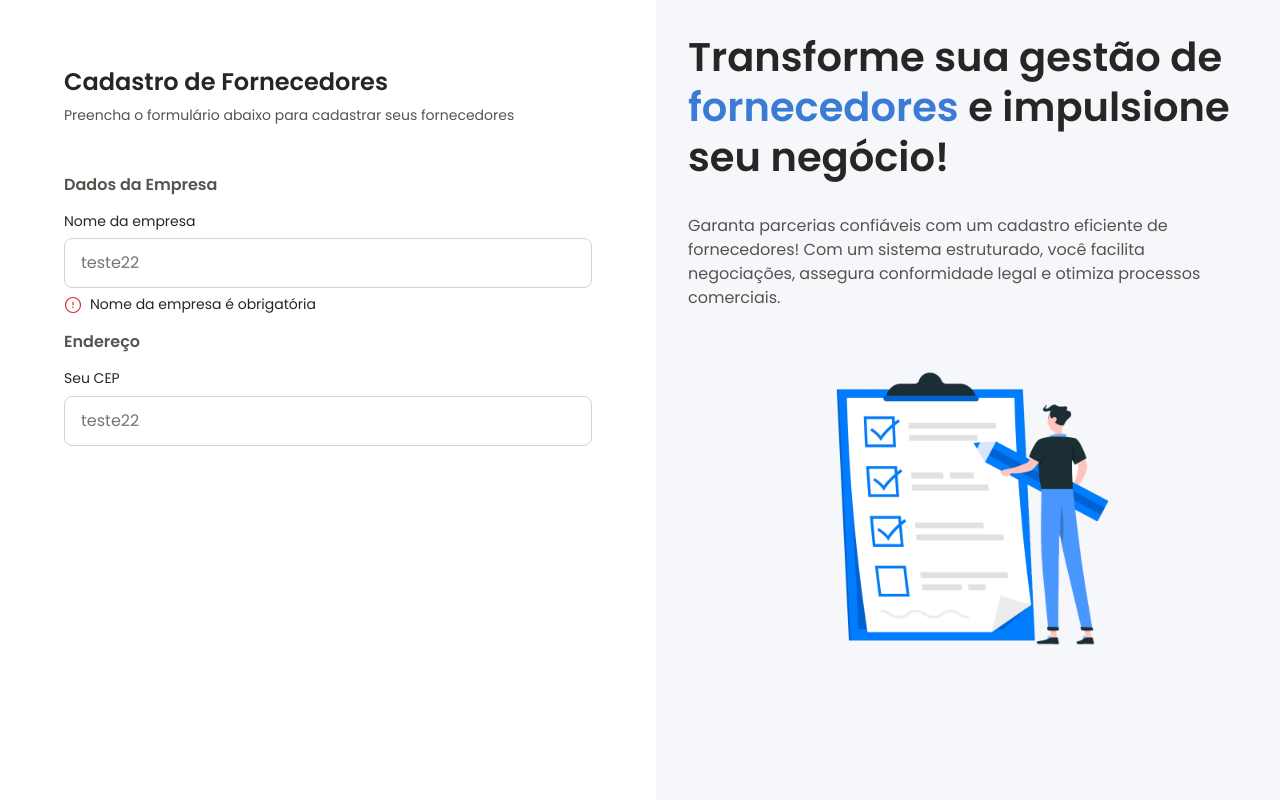
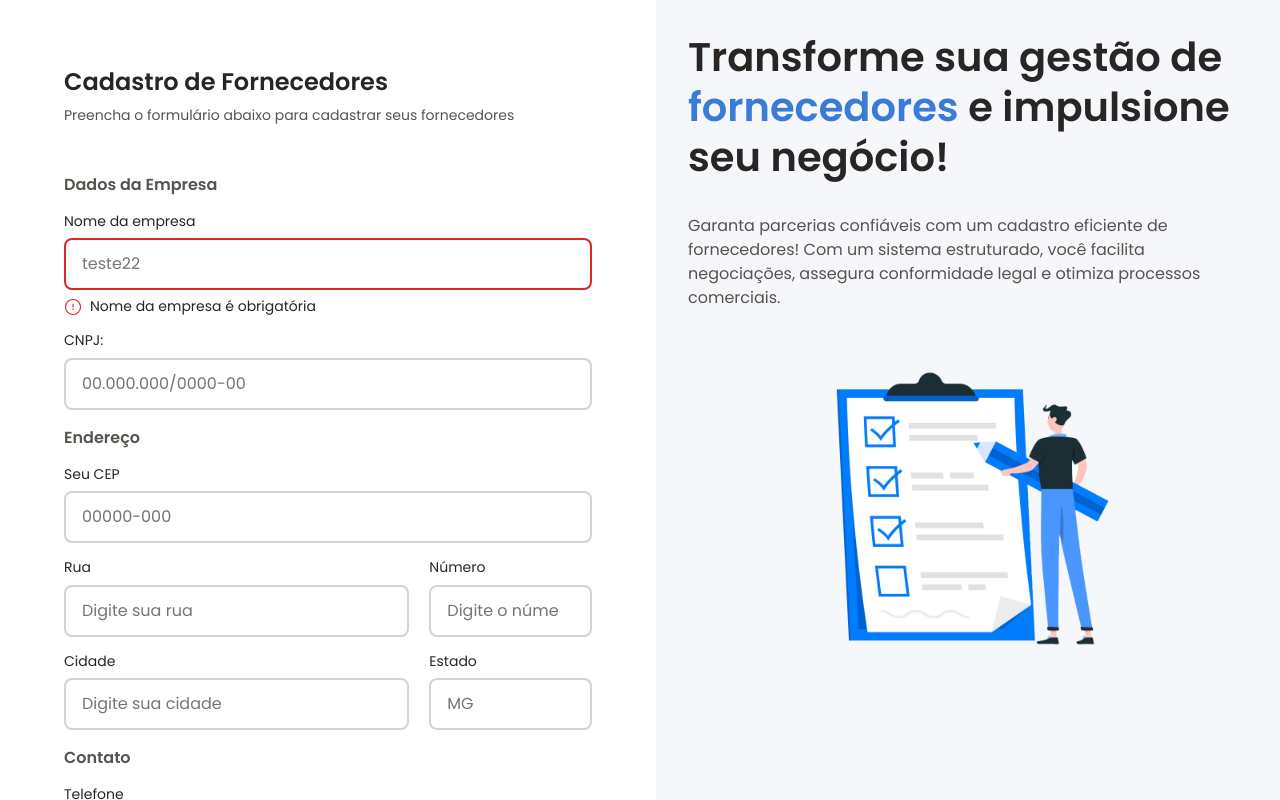
Before and after one commit to guirvilela/cadastro-fornecedores-react, a React (Vite) app: page / in a window 1280 px wide. Built offline with nearby package versions, Linux system fonts and the light colour scheme.

Commit message:
feat: document component and card

```diff
--- a/src/components/Left/index.tsx
+++ b/src/components/Left/index.tsx
@@ -1,3 +1,5 @@
+import { Card } from "../Reuse/Card";
+import { DocumentSelect } from "../Reuse/DocumentSelect";
 import { InputField } from "../Reuse/Input";
 import {
   Form,
@@ -5,6 +7,7 @@ import {
   LeftContainer,
   Providers,
   ProvidersTitle,
+  RowField,
 } from "./styles";
 
 export function Left() {
@@ -20,22 +23,62 @@ export function Left() {
           <FormData>
             <h2>Dados da Empresa</h2>
 
-            <div>
             <InputField
+              type="text"
               placeholder="teste22"
               error={"Nome da empresa é obrigatória"}
             >
               Nome da empresa
             </InputField>
-            </div>
+
+            <InputField type="text" placeholder="00.000.000/0000-00">
+              CNPJ:
+            </InputField>
           </FormData>
 
           <FormData>
             <h2>Endereço</h2>
 
-            <div>
-              <InputField placeholder="teste22">Seu CEP</InputField>
-            </div>
+            <InputField type="text" placeholder="00000-000">
+              Seu CEP
+            </InputField>
+
+            <RowField>
+              <InputField type="texto" placeholder="Digite sua rua">
+                Rua
+              </InputField>
+              <InputField type="number" placeholder="Digite o número">
+                Número
+              </InputField>
+            </RowField>
+
+            <RowField>
+              <InputField type="text" placeholder="Digite sua cidade">
+                Cidade
+              </InputField>
+              <InputField type="text" placeholder="MG">
+                Estado
+              </InputField>
+            </RowField>
+          </FormData>
+
+          <FormData>
+            <h2>Contato</h2>
+
+            <InputField type="text" placeholder="(00) 00000-0000">
+              Telefone{" "}
+            </InputField>
+            <InputField type="email" placeholder="Digite seu e-mail">
+              E-mail
+            </InputField>
+          </FormData>
+
+          <FormData>
+            <h2>Documentos</h2>
+
+            <Card label="Contrato Social:">
+              <DocumentSelect />
+            </Card>
           </FormData>
         </Form>
       </Providers>
--- a/src/components/Left/styles.ts
+++ b/src/components/Left/styles.ts
@@ -46,3 +46,17 @@ export const FormData = styled.div`
     `}
   }
 `;
+
+export const RowField = styled.div`
+  display: grid;
+  grid-template-columns: repeat(12, 1fr);
+  gap: 20px;
+
+  & > :first-child {
+    grid-column: span 8;
+  }
+
+  & > :last-child {
+    grid-column: span 4;
+  }
+`;
--- /dev/null
+++ b/src/components/Reuse/Card/index.tsx
@@ -0,0 +1,15 @@
+import { CardContainer, CardGap, CardLabel } from "./style";
+
+interface CardProps {
+  children: React.ReactNode;
+  label: string;
+}
+
+export function Card({ label, children }: CardProps) {
+  return (
+    <CardContainer>
+      <CardLabel>{label}</CardLabel>
+      <CardGap>{children}</CardGap>
+    </CardContainer>
+  );
+}
--- /dev/null
+++ b/src/components/Reuse/Card/style.ts
@@ -0,0 +1,20 @@
+import styled from "styled-components";
+
+export const CardContainer = styled.div`
+  display: flex;
+  flex-direction: column;
+  gap: 4px;
+  padding: 16px;
+  border: 1px solid ${({ theme }) => theme.colors.stroke_default};
+  border-radius: 16px;
+`;
+
+export const CardLabel = styled.label`
+  font: ${({ theme }) => theme.fonts.poppins.small_400};
+`;
+
+export const CardGap = styled.div`
+  display: flex;
+  flex-direction: column;
+  gap: 16px;
+`;
--- /dev/null
+++ b/src/components/Reuse/DocumentSelect/index.tsx
@@ -0,0 +1,51 @@
+import React from "react";
+import { ButtonsContainer, Container } from "./styles";
+
+export function DocumentSelect() {
+  const inputRef = React.useRef<HTMLInputElement | null>(null);
+
+  const [selectedFile, setSelectedFile] = React.useState<File | null>(null);
+
+  const handleSelectFile = (e: React.MouseEvent<HTMLButtonElement>) => {
+    e.preventDefault();
+    inputRef.current?.click();
+  };
+
+  const handleFileChanged = (event: React.ChangeEvent<HTMLInputElement>) => {
+    event.preventDefault();
+    const file = event.target.files?.[0] || null;
+
+    setSelectedFile(file);
+  };
+
+  const handleDeleteFile = (e: React.MouseEvent<HTMLButtonElement>) => {
+    e.preventDefault();
+    setSelectedFile(null);
+  };
+
+  return (
+    <Container>
+      <ButtonsContainer>
+        <button onClick={(event) => handleSelectFile(event)}>
+          Selecionar arquivo
+        </button>
+        <button>Desativar</button>
+
+        {selectedFile && <button onClick={handleDeleteFile}>Remover</button>}
+      </ButtonsContainer>
+
+      {selectedFile ? (
+        <p>{selectedFile.name}</p>
+      ) : (
+        <p>Nenhum arquivo selecionado</p>
+      )}
+
+      <input
+        type="file"
+        ref={inputRef}
+        style={{ display: "none" }}
+        onChange={(event) => handleFileChanged(event)}
+      />
+    </Container>
+  );
+}
--- /dev/null
+++ b/src/components/Reuse/DocumentSelect/styles.ts
@@ -0,0 +1,12 @@
+import styled from "styled-components";
+
+export const Container = styled.div`
+  display: flex;
+  flex-direction: column;
+  gap: 8px;
+`;
+
+export const ButtonsContainer = styled.div`
+  display: flex;
+  gap: 8px;
+`;
--- a/src/components/Reuse/Input/index.tsx
+++ b/src/components/Reuse/Input/index.tsx
@@ -9,7 +9,7 @@ interface InputFieldProps extends InputHTMLAttributes<HTMLInputElement> {
 
 export function InputField({ error, children, ...props }: InputFieldProps) {
   return (
-    <InputContainer>
+    <InputContainer error={error}>
       <label>{children}</label>
 
       <InputContent>
--- a/src/components/Reuse/Input/styles.ts
+++ b/src/components/Reuse/Input/styles.ts
@@ -1,6 +1,10 @@
 import styled, { css } from "styled-components";
 
-export const InputContainer = styled.div`
+interface InputContainerProps {
+  error?: string;
+}
+
+export const InputContainer = styled.div<InputContainerProps>`
   display: flex;
   flex-direction: column;
   gap: 8px;
@@ -14,10 +18,13 @@ export const InputContainer = styled.div`
 
   input {
     padding: 12px 16px;
-    border: 1px solid ${({ theme }) => theme.colors.stroke_default};
+    border: 2px solid ${({ theme }) => theme.colors.stroke_default};
     border-radius: 8px;
     outline: none;
     font: ${({ theme }) => theme.fonts.poppins.regular_400};
+
+    border: ${({ theme, error }) =>
+      error ? `2px solid ${theme.colors.semantic_error}` : ""};
 
     &:focus {
       outline: 4px solid ${({ theme }) => theme.colors.blue_light};
```
Lines whose indentation alone changed are shown as unchanged.
